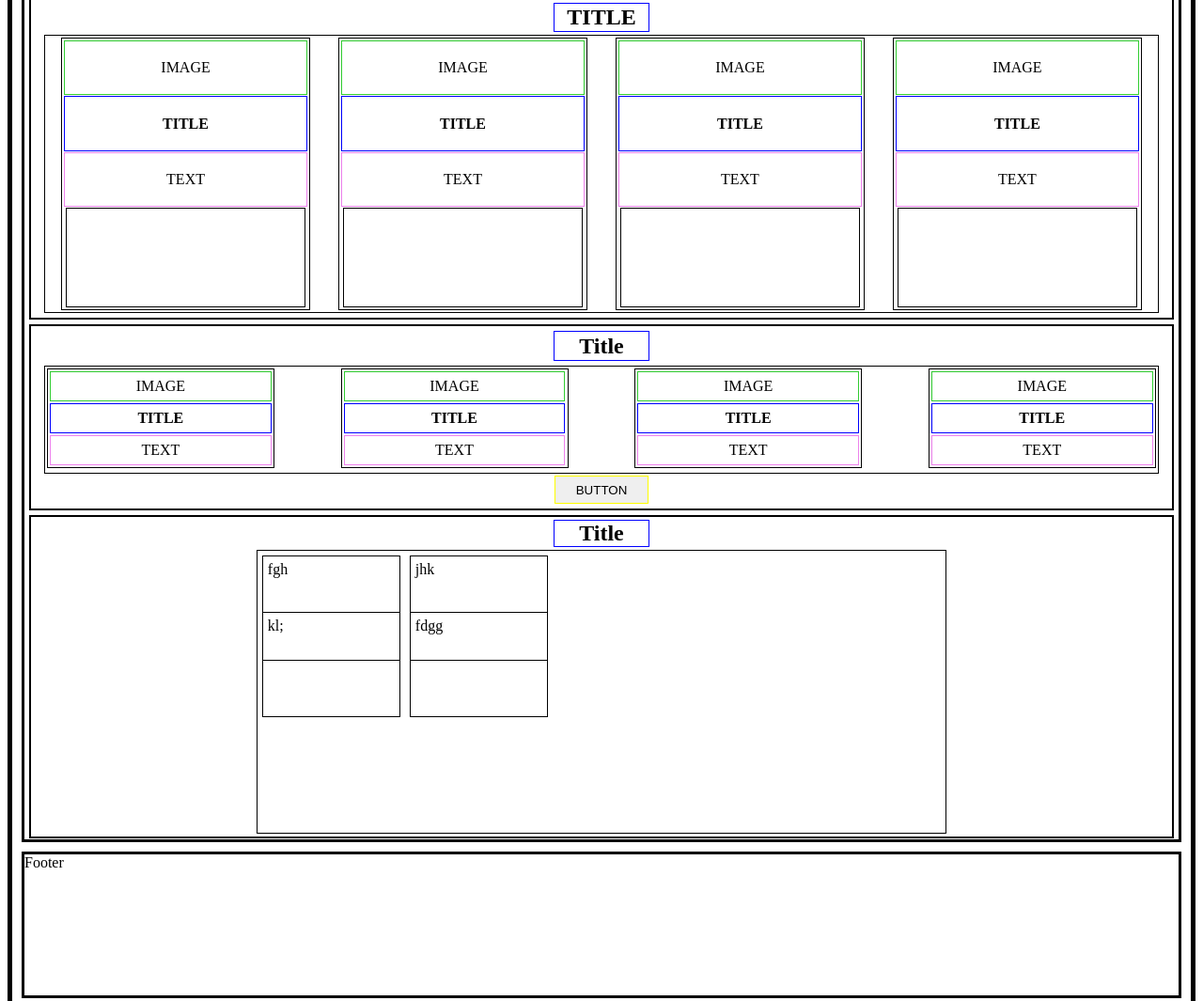
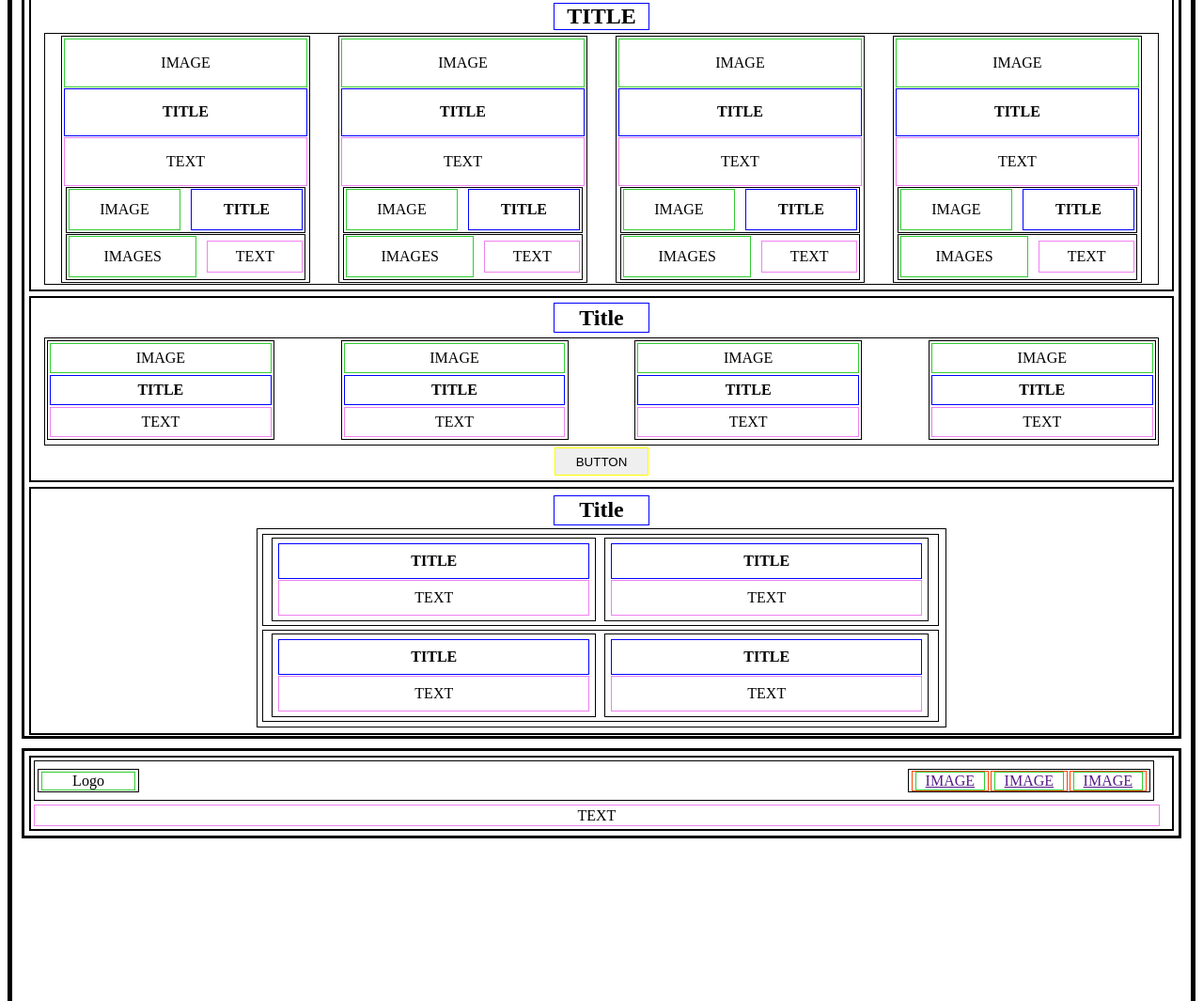
Before and after one commit to Enoch1357/alx_html_css, a plain HTML site: page html_advanced/index.html in a window 1280 px wide. Shown: the part 554-1619 px from the top of the page at 94% size. Drawn offline with Linux system fonts and the light colour scheme.

Commit message:
Advanced HTML done!

```diff
--- a/html_advanced/css/styles.css
+++ b/html_advanced/css/styles.css
@@ -58,7 +58,7 @@ header div
 main
 {
     border: 3px solid black;
-    height: 1350px;
+    height: 1240px;
     padding: 5px;
     margin-top: 10px;
 }
@@ -257,7 +257,7 @@ main #section-3
 {
     border: 2px solid black;
     padding: 5px;
-    height: 330px;
+    height: 300px;
     margin-top: 5px;
     display: flex;
     flex-direction: column;
@@ -306,10 +306,38 @@ main #section-3
 #section-3 div div div
 {
     border: 1px solid black;
-    height: 53%;
+    height: 26%;
     width: 96%;
     margin-top: 1px;
+    display: flex;
+    flex-direction: row;
 }
+
+#section-3 div div #singular span
+{
+    height: 98%;
+    width: 47%;
+}
+
+#section-3 div div #singular h4
+{
+    height: 98%;
+    width: 47%;
+}
+
+#section-3 div div #plural span
+{
+    height: 98%;
+    width: 54%;
+}
+
+#section-3 div div #plural p
+{
+    height: 75%;
+    width: 40%;
+}
+
+
 
 
 
@@ -362,7 +390,7 @@ main #section-5
 {
     border: 2px solid black;
     padding: 5px;
-    height: 330px;
+    height: 250px;
     margin-top: 5px;
     display: flex;
     flex-direction: column;
@@ -378,38 +406,124 @@ main #section-5
 #section-5 div
 {
     border: 1px solid black;
-    height: 300px;
+    height: 200px;
     width: 60%;
     padding: 5px;
+    display: flex;
+    flex-direction: column;
+    justify-content: space-between;
 }
-#section-5 div
-{
-    display: grid;
-    grid-template-columns: repeat(5, 1fr);
-    grid-template-rows: repeat(5, 50px);
-    grid-gap: 10px;
-    grid-template-areas: " one two"
-                         " three four"
-}
-
-#section-5 div:nth-child(1) { grid-area: one; }
-#section-5 div:nth-child(2) { grid-area: two; }
-#section-5 div:nth-child(3) { grid-area: three; }
-#section-5 div:nth-child(4) { grid-area: four; }
-
 
 #section-5 div div
 {
     border: 1px solid black;
-    height: 100px;
-    width: 135px;
-    margin-bottom: 2px;
+    width: 98%;
+    height: 43%;
+    display: flex;
+    flex-direction: row;
+    align-items: center;
+    justify-content: space-around;
+}
 
+#section-5 div div div
+{
+    border: 1px solid black;
+    width:47% ;
+    height: 90%;
+    display: flex;
+    flex-direction: column;
 }
+
+#section-5 div div div h4
+{
+    height: 46%;
+}
+
+#section-5 div div div p
+{
+    height: 46%;
+}
+
+
 
 footer
 {
     border: 3px solid black;
     margin-top: 10px;
-    height: 150px;
+    height: 80px;
+    padding: 5px;
 }
+
+footer div
+{
+    border: 2px solid black;
+    padding: 3px;
+    height: 88%;
+    display: flex;
+    flex-direction: column;
+    justify-content: space-between;
+}
+
+footer div div
+{
+    border: 1px solid black;
+    height: 50%;
+    width: 98%;
+    display: flex;
+    flex-direction: row;
+    align-items: center;
+}
+
+footer div p
+{
+    border: 1px solid violet;
+    height: 38%;
+    width: 100px;
+}
+
+footer div div div
+{
+    border: 1px solid black;
+    justify-content: space-between;
+}
+
+footer div div #logo
+{
+    border: 1px solid black;
+    width: 100px;
+}
+
+footer div div #nav-images
+{
+    border: 1px solid black;
+    width: 250px;
+    display: flex;
+    flex-direction: row;
+    justify-content: space-between;
+}
+
+footer div div #logo span
+{
+    border: 1px solid limegreen;
+    width: inherit;
+    display: flex;
+    justify-content: center;
+}
+
+footer div div #nav-images a
+{
+    border: 1px solid orangered;
+    width: 32%;
+    display: flex;
+    justify-content: center;
+    align-items: center;
+}
+
+footer div div #nav-images a span
+{
+    border: 1px solid limegreen;
+    width: 90%;
+    height: 90%;
+    display: flex;
+    justify-content: center;
+}
--- a/html_advanced/index.html
+++ b/html_advanced/index.html
@@ -60,6 +60,7 @@
         </style>
     </head>
     <body>
+        <!--Header-->
         <header>
             <div>
                <!--logo-->
@@ -141,25 +142,53 @@
                         <span class="Image">IMAGE</span>
                         <h4 class="Name">TITLE</h4>
                         <p class="Subtitle">TEXT</p>
-                        <div></div>
+                        <div id="singular">
+                            <span class="Image">IMAGE</span>
+                            <h4 class="Name">TITLE</h4>
+                        </div>
+                        <div id="plural">
+                            <span class="Image">IMAGES</span>
+                            <p class="Subtitle">TEXT</p>
+                        </div>
                     </div>
                     <div>
                         <span class="Image">IMAGE</span>
                         <h4 class="Name">TITLE</h4>
                         <p class="Subtitle">TEXT</p>
-                        <div></div>
+                        <div id="singular">
+                            <span class="Image">IMAGE</span>
+                            <h4 class="Name">TITLE</h4>
+                        </div>
+                        <div id="plural">
+                            <span class="Image">IMAGES</span>
+                            <p class="Subtitle">TEXT</p>
+                        </div>
                     </div>
                     <div>
                         <span class="Image">IMAGE</span>
                         <h4 class="Name">TITLE</h4>
                         <p class="Subtitle">TEXT</p>
-                        <div></div>
+                        <div id="singular">
+                            <span class="Image">IMAGE</span>
+                            <h4 class="Name">TITLE</h4>
+                        </div>
+                        <div id="plural">
+                            <span class="Image">IMAGES</span>
+                            <p class="Subtitle">TEXT</p>
+                        </div>
                     </div>
                     <div>
                         <span class="Image">IMAGE</span>
                         <h4 class="Name">TITLE</h4>
                         <p class="Subtitle">TEXT</p>
-                        <div></div>
+                        <div id="singular">
+                            <span class="Image">IMAGE</span>
+                            <h4 class="Name">TITLE</h4>
+                        </div>
+                        <div id="plural">
+                            <span class="Image">IMAGES</span>
+                            <p class="Subtitle">TEXT</p>
+                        </div>
                     </div>
                 </div>
             </section>
@@ -198,10 +227,27 @@
             <section id="section-5">
                 <h2 class="Title">Title</h2>
                 <div>
-                    <div>fgh</div>
-                    <div>jhk</div>
-                    <div>kl;</div>
-                    <div>fdgg</div>
+
+                   <div>
+                    <div>
+                        <h4 class="Name">TITLE</h4>
+                        <p class="Subtitle">TEXT</p>
+                    </div>
+                    <div>
+                        <h4 class="Name">TITLE</h4>
+                        <p class="Subtitle">TEXT</p>
+                    </div>
+                   </div>
+                   <div>
+                    <div>
+                        <h4 class="Name">TITLE</h4>
+                        <p class="Subtitle">TEXT</p>
+                    </div>
+                    <div>
+                        <h4 class="Name">TITLE</h4>
+                        <p class="Subtitle">TEXT</p>
+                    </div>
+                   </div>
                 </div>
             </section>
             <!--End of section 5-->
@@ -209,7 +255,25 @@
         <!--End of main body-->
         <!--Footer-->
         <footer>
-            Footer
+            <div>
+                <div>
+                    <div id="logo">
+                        <span>Logo</span>
+                    </div>
+                    <div id="nav-images">
+                        <a href="">
+                            <span>IMAGE</span>
+                        </a>
+                        <a href="">
+                            <span>IMAGE</span>
+                        </a>
+                        <a href="">
+                            <span>IMAGE</span>
+                        </a>
+                    </div>
+                </div>
+                <p class="Subtitle">TEXT</p>
+            </div>
         </footer>
         <!--End of footer-->
     </body>
```
